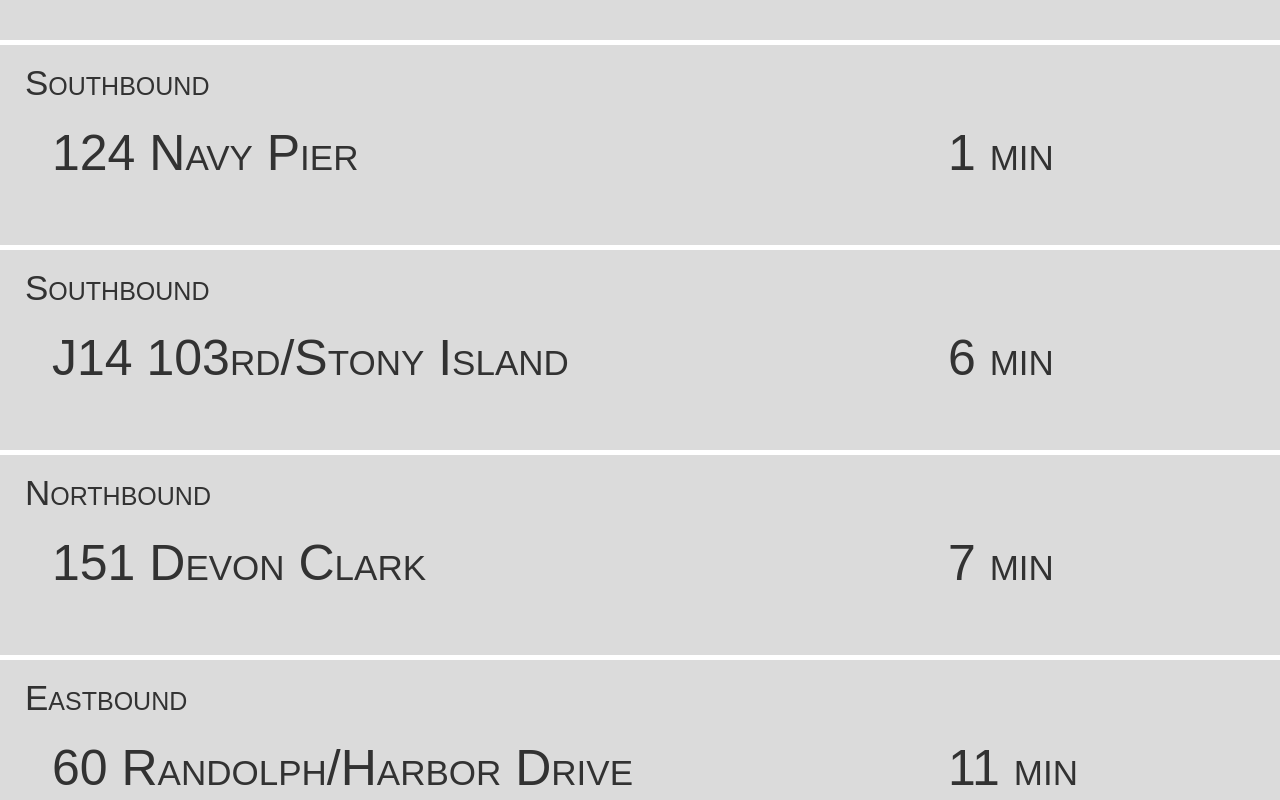
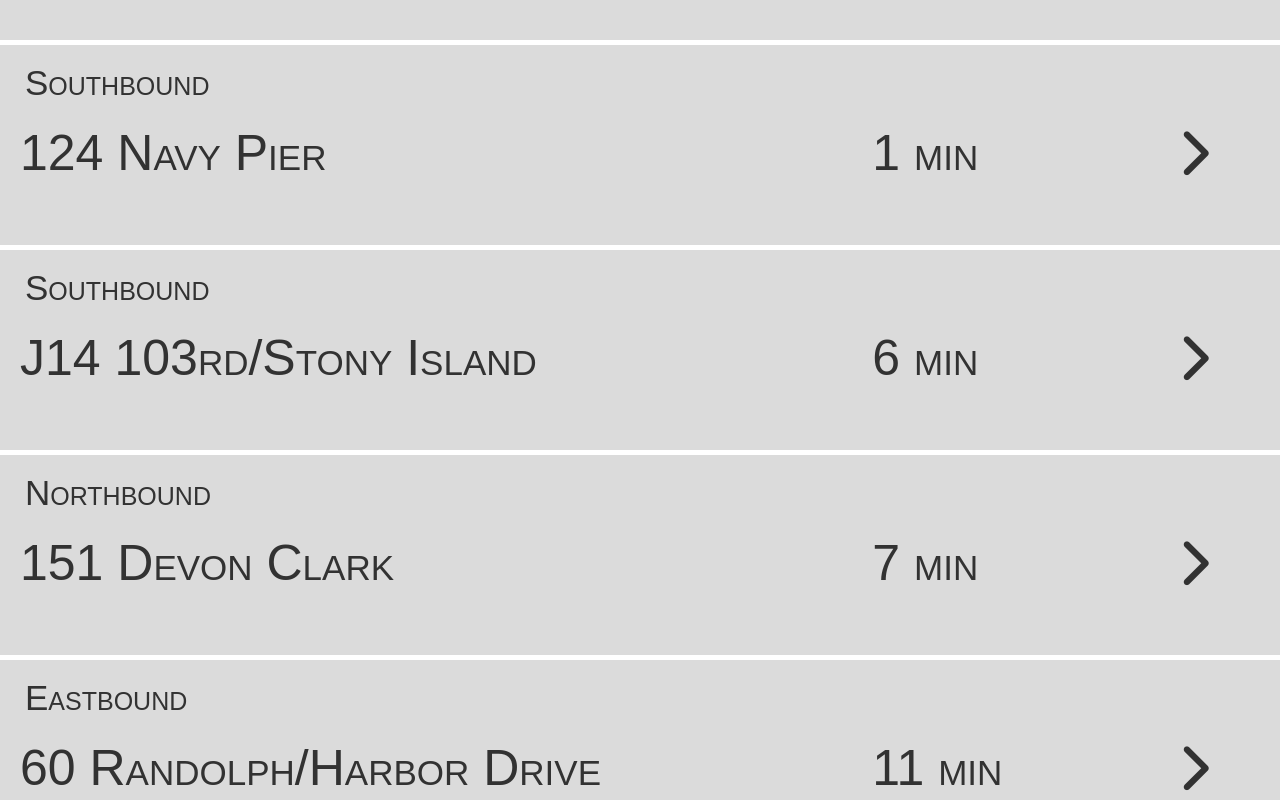
Before and after one commit to evan-feliciano/Frontend-Challenge, a plain HTML site: page index.html in a window 1280 px wide. Shown: the part 240-1040 px from the top of the page. Drawn offline with Linux system fonts and the light colour scheme; files that its build step writes are made by us from their sources.

Commit message:
Update index.html

```diff
--- a/index.html
+++ b/index.html
@@ -29,6 +29,7 @@
     <ul id="navlist">
       <li class="style2">124 Navy Pier</li>
       <li class="style1">1 min</li>
+      <li class="fas fa-chevron-right" alt="chevron"></i>
     </ul>
 </div>
 <div class="element">
@@ -36,6 +37,7 @@
     <ul id="navlist">
       <li class="style2">J14 103rd/Stony Island</li>
       <li class="style1">6 min</li>
+      <li class="fas fa-chevron-right" alt="chevron"></i>
     </ul>
   </div>
 <div class="element">
@@ -43,6 +45,7 @@
     <ul id="navlist">
       <li class="style2">151 Devon Clark</li>
       <li class="style1">7 min</li>
+      <li class="fas fa-chevron-right" alt="chevron"></i>
     </ul>
 </div>
 <div class="element">
@@ -50,6 +53,7 @@
     <ul id="navlist">
       <li class="style2">60 Randolph/Harbor Drive</li>
       <li class="style1">11 min</li>
+      <li class="fas fa-chevron-right" alt="chevron"></i>
     </ul>
 </div>
 <div class="element">
```
